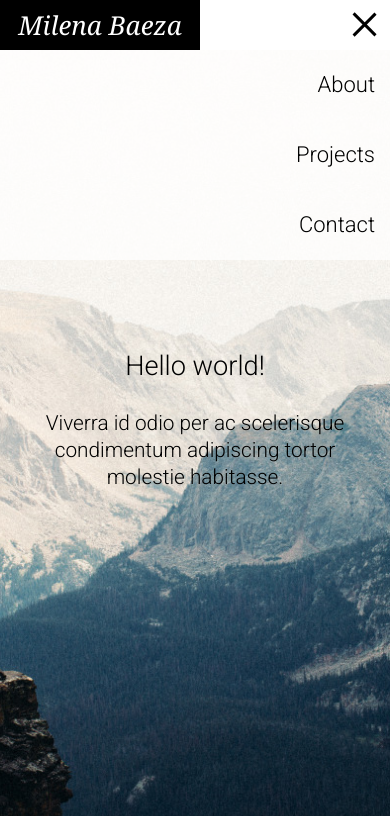
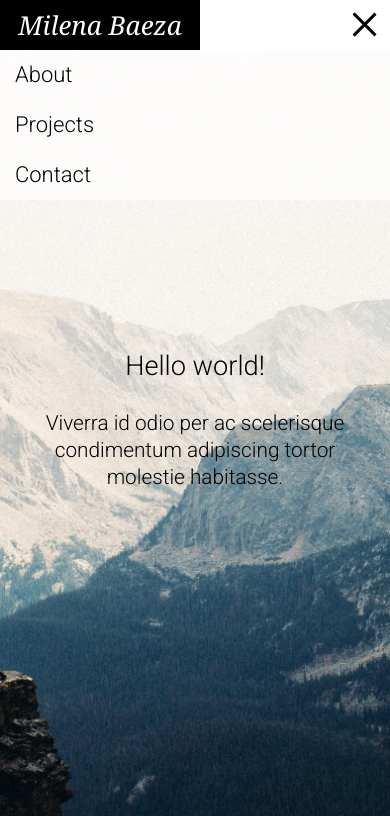
Before and after one commit to milebza/amapola, a plain HTML site: page index.html in a window 390 px wide. Both pictures are taken after a click on the button "toggle menu". Shown: the top 816 px of the page. Drawn offline with nearby package versions, Linux system fonts and the light colour scheme.

Commit message:
MOBILE: nav links floated to left, add slideUp and slideDown tonav links

```diff
--- a/js/main.js
+++ b/js/main.js
@@ -13,10 +13,10 @@ $(document).ready(function() {
         e.preventDefault();
         if ($(this).hasClass("is-active") === true) {
             $(this).removeClass("is-active")
-            $(this).parent().find(".header__nav__menu").hide();
+            $(this).parent().find(".header__nav__menu").slideUp();
         } else {
             $(this).addClass("is-active");
-            $(this).parent().find(".header__nav__menu").show();
+            $(this).parent().find(".header__nav__menu").slideDown();
         }
     });
 
--- a/scss/layout/_header.scss
+++ b/scss/layout/_header.scss
@@ -46,6 +46,8 @@
 
             ul {
 
+                padding-right: 7px;
+
                 li {
                     display: inline;
                     margin: 0 5px;
@@ -81,8 +83,8 @@
     }
 
     .header__nav__menu ul.header__nav__menu__links li {
-        text-align: right;
         display: block;
+        padding: 0 0 0 10px;
     }
 
     .header nav.header__nav button.header__nav--toggle {
```
Also changed, not shown: css/style.css, 2 other files.
